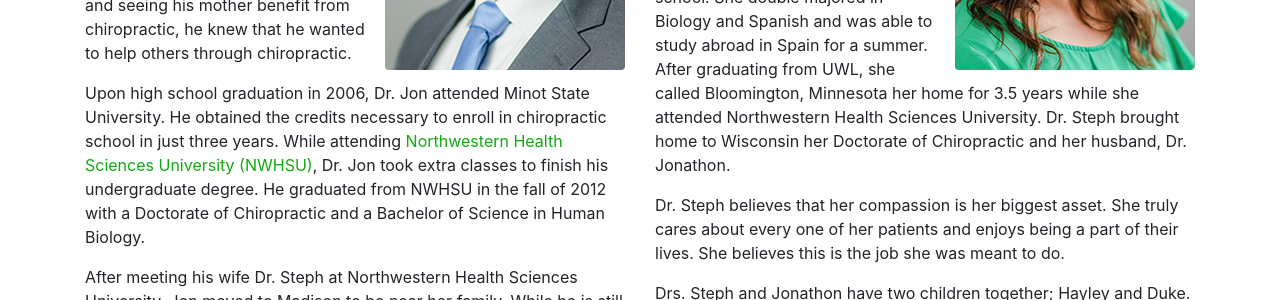
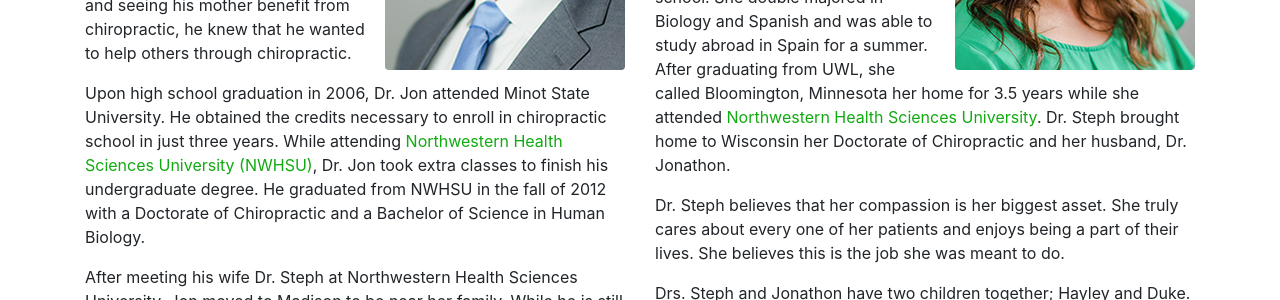
Before and after one commit to ajwahlb/nobleChoice, a Jekyll site: the page built from _pages/about-us.html, in a window 1280 px wide. Shown: the part 768-1068 px from the top of the page. Built offline with Jekyll 4.4.1, drawn with Linux system fonts in a browser that asks for light colours; nearby versions of some CDN libraries; some of the changed lines change nothing that is shown; some of the changed text lies outside the part shown.

Commit message:
bio link

```diff
--- a/_pages/about-us.html
+++ b/_pages/about-us.html
@@ -128,7 +128,7 @@ permalink: /about-us/
 			<img src="/images/about-us/DrStephPinnow.jpg" alt="Dr. Steph Pinnow" class="rounded float-right bio"/>
 			<p>Dr. Steph has wanted to be a chiropractor since she was 17 years old. She interviewed her mother's chiropractor for one hour and left the office that day, proudly stating "I know what I want to do for the rest of my life". She never looked back.</p>
 
-			<p>Dr. Steph attended the University of Wisconsin-La Crosse after high school. She double majored in Biology and Spanish and was able to study abroad in Spain for a summer. After graduating from UWL, she called Bloomington, Minnesota her home for 3.5 years while she attended Northwestern Health Sciences University. Dr. Steph brought home to Wisconsin her Doctorate of Chiropractic and her husband, Dr. Jonathon.</p>
+			<p>Dr. Steph attended the University of Wisconsin-La Crosse after high school. She double majored in Biology and Spanish and was able to study abroad in Spain for a summer. After graduating from UWL, she called Bloomington, Minnesota her home for 3.5 years while she attended <a href="http://www.nwhealth.edu/" target="_blank">Northwestern Health Sciences University</a>. Dr. Steph brought home to Wisconsin her Doctorate of Chiropractic and her husband, Dr. Jonathon.</p>
 
 			<p>Dr. Steph believes that her compassion is her biggest asset. She truly cares about every one of her patients and enjoys being a part of their lives. She believes this is the job she was meant to do.</p>
 
```
